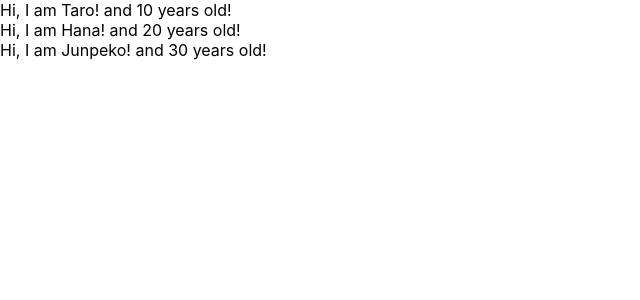
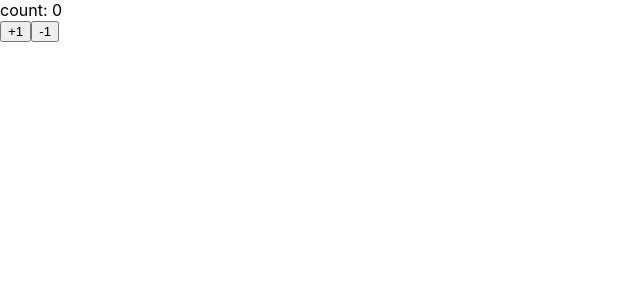
Before and after one commit to junpeko5/udemy-react-redux-croud-application, a React (Create React App) app: page / in a window 1280 px wide. Shown: the top 300 px of the page, without its empty margins (0-640 px from the left). Built offline with nearby package versions, Linux system fonts and the light colour scheme.

Commit message:
learn state and setState

```diff
--- a/src/App.js
+++ b/src/App.js
@@ -1,33 +1,42 @@
-import React from 'react';
-import PropTypes from 'prop-types';
+import React, { Component } from 'react';
 
-const profiles = [
-  {
-    name: "Taro", age: 10
-  },
-  {
-    name: "Hana", age: 20
-  },
-  {
-    name: "Junpeko", age: 30
-  },
-]
 const App = () => {
-  return <div>
-    {
-      profiles.map((profile, index) => {
-        return <User key={index} name={profile.name} age={profile.age} />
-      })
-    }
-  </div>
+  return (
+    <Counter />
+  );
 }
 
-const User = (props) => {
-return <div>Hi, I am {props.name}! and {props.age} years old!</div>
+class Counter extends Component {
+  constructor(props) {
+    super(props);
+    console.log(this.state);
+    this.state = { count: 0 };
+  }
+  handlePlusButton = () => {
+    console.log("handlePlusButton");
+    this.setState({
+      count: this.state.count + 1
+    })
+  }
+
+  handleMinusButton = () => {
+    console.log("handleMinusButton");
+    this.setState({
+      count: this.state.count - 1
+    })
+  }
+  render() {
+    console.log('call render');
+    return (
+    <React.Fragment>
+      <div>
+          count: {this.state.count}
+      </div>
+      <button onClick={this.handlePlusButton}>+1</button>
+        <button onClick={this.handleMinusButton}>-1</button>
+    </React.Fragment>
+    );
+  }
 }
 
-User.propTypes = {
-  name: PropTypes.string,
-  age: PropTypes.number.isRequired
-}
 export default App;
```
